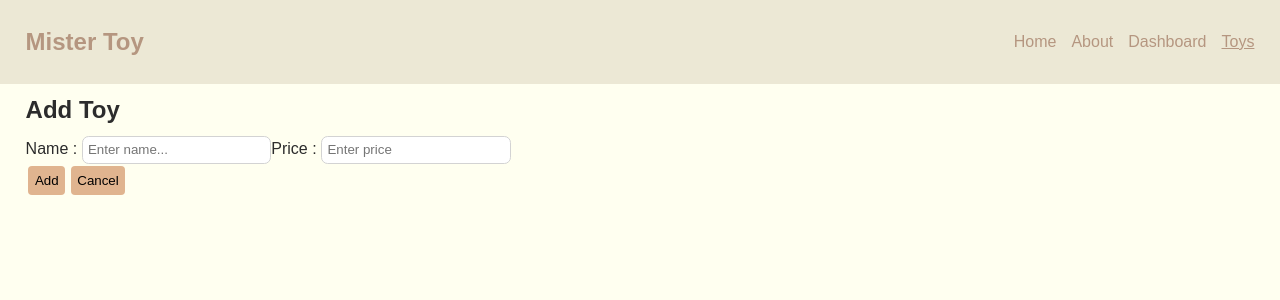
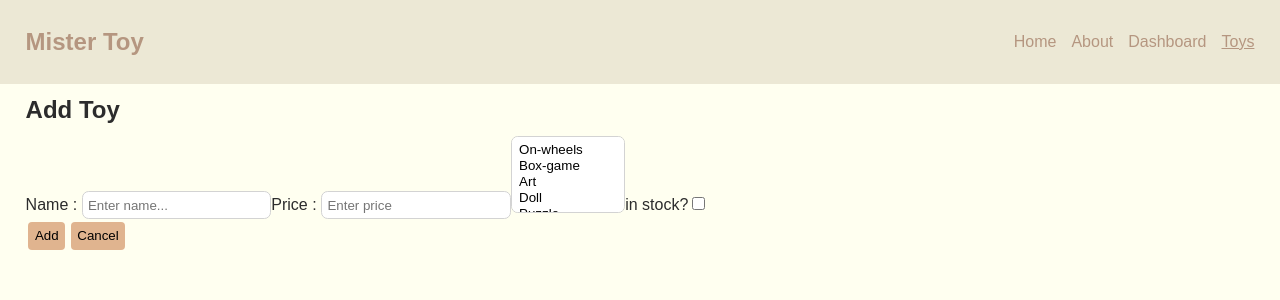
Before and after one commit to yotvat/mistertoy-frontend, a React (Vite) app: page /toy/edit in a window 1280 px wide. Shown: the top 300 px of the page. Built offline with nearby package versions, Linux system fonts and the light colour scheme; a web font is replaced by a local one.

Commit message:
Support multy lable edit,Fix chart bug

```diff
--- a/src/cmps/PriceChart.jsx
+++ b/src/cmps/PriceChart.jsx
@@ -3,6 +3,9 @@ import { Chart as ChartJS, ArcElement, Tooltip, Legend } from 'chart.js';
 import { Pie } from 'react-chartjs-2';
 import { toyService } from '../services/toy.service';
 import { useSelector } from 'react-redux';
+import { loadToys } from '../store/actions/toy.actions';
+import { useEffect } from 'react';
+import { showErrorMsg } from '../services/event-bus.service';
 
 ChartJS.register(ArcElement, Tooltip, Legend);
 
@@ -11,6 +14,14 @@ export function PriceChart() {
     if (!toys) return <h1>no data</h1>
     const labels = toyService.getLabels()
     const pricePerLabelMap = toyService.calcAvgPricePerLabel(toys, labels)
+
+    useEffect(() => {
+        loadToys()
+            .catch(err => {
+                showErrorMsg('error loading')
+            })
+
+    }, [])
 
     const data = {
         labels: Object.keys(pricePerLabelMap),
--- a/src/pages/ToyDetails.jsx
+++ b/src/pages/ToyDetails.jsx
@@ -30,7 +30,7 @@ export function ToyDetails() {
             <img src={`https://robohash.org/${toy.name}`} alt="" />
             <h4>created at: {utilService.formatDate(toy.createdAt)}</h4>
             <h5>labels - {toy.labels.join(', ')}</h5>
-            <p className={toy.inStock? "in-stock":'out-stock'}>{toy.inStock ? `We have ${toy.name} in stock!` : `${toy.name} is not available..`}</p>
+            <p className={toy.inStock ? "in-stock" : 'out-stock'}>{toy.inStock ? `We have ${toy.name} in stock!` : `${toy.name} is not available..`}</p>
 
             <Link to={`/toy/edit/${toy._id}`}><button>Edit</button></Link> &nbsp;
             <Link to={`/toy`}><button>Back</button></Link>
--- a/src/pages/ToyEdit.jsx
+++ b/src/pages/ToyEdit.jsx
@@ -29,14 +29,23 @@ export function ToyEdit() {
         value = type === 'number' ? +value : value
         setToyToEdit((prevToy) => ({ ...prevToy, [field]: value }))
 
-        // if (type === 'checkbox') {
-        //     if (value === 'checked') {
-        //         setToyToEdit((prev) => ({ ...prev, inStock: true }))
-        //     } else {
-        //         setToyToEdit((prev) => ({ ...prev, inStock: false }))
-        //     }
-        //     return
-        // }
+        if (type === 'checkbox') {
+            if (value === 'checked') {
+                setToyToEdit((prev) => ({ ...prev, inStock: true }))
+            } else {
+                setToyToEdit((prev) => ({ ...prev, inStock: false }))
+            }
+            return
+        }
+    }
+
+    function handleLabelChange({ target }) {
+        const labels = toyToEdit.labels
+        if (labels.indexOf(target.value) === -1) setToyToEdit(prevToy => ({ ...prevToy, labels: [...prevToy.labels, target.value] }))
+        else {
+            const updatedLabels = toyToEdit.labels.filter(label => label !== target.value)
+            setToyToEdit(prevToy => ({ ...prevToy, labels: updatedLabels }))
+        }
     }
 
     function onSaveToy(ev) {
@@ -44,7 +53,7 @@ export function ToyEdit() {
         if (!toyToEdit.price) toyToEdit.price = 100
         saveToy(toyToEdit)
             .then(() => {
-                console.log();
+                // console.log(toyToEdit);
                 showSuccessMsg('toy Saved!')
                 navigate('/toy')
             })
@@ -75,13 +84,23 @@ export function ToyEdit() {
                     value={toyToEdit.price}
                     onChange={handleChange}
                 />
-                {/* <label htmlFor="inStock">in stock?</label>
+                <select multiple value={toyToEdit.labels} onChange={handleLabelChange}>
+                    <option value="On-wheels">On-wheels</option>
+                    <option value="Box-game">Box-game</option>
+                    <option value="Art">Art</option>
+                    <option value="Doll">Doll</option>
+                    <option value="Puzzle">Puzzle</option>
+                    <option value="Outdoor">Outdoor</option>
+                    <option value="Battery-powered">Battery-powered</option>
+                </select>
+
+                <label htmlFor="inStock">in stock?</label>
                 <input type="checkbox"
                     name="inStock"
                     id="inStock"
                     value={toyToEdit.inStock ? 'unchecked' : 'checked'}
                     onChange={handleChange}
-                /> */}
+                />
                 <div>
                     <button>{toyToEdit._id ? 'Save' : 'Add'}</button>
                     <Link to="/toy"><button>Cancel</button></Link>
--- a/src/services/toy.service.js
+++ b/src/services/toy.service.js
@@ -64,9 +64,9 @@ function calcAvgPricePerLabel(toys, labels) {
     labels.forEach(label => {
         labelMap[label] = { total: 0, count: 0 }
     })
-
     toys.forEach(toy => {
         toy.labels.forEach(label => {
+            if(!labelMap[label]) return
             labelMap[label].total += toy.price;
             labelMap[label].count++;
         })
--- a/src/store/actions/toy.actions.js
+++ b/src/store/actions/toy.actions.js
@@ -46,10 +46,12 @@ export function removeToyOptimistic(toyId) {
 }
 
 export function saveToy(toy) {
+    console.log('toy',toy)
     const type = toy._id ? UPDATE_TOY : ADD_TOY
     return toyService.save(toy)
         .then(savedToy => {
             store.dispatch({ type, toy: savedToy })
+            // console.log('svaedToy',savedToy)
             return savedToy
         })
         .catch(err => {
```
